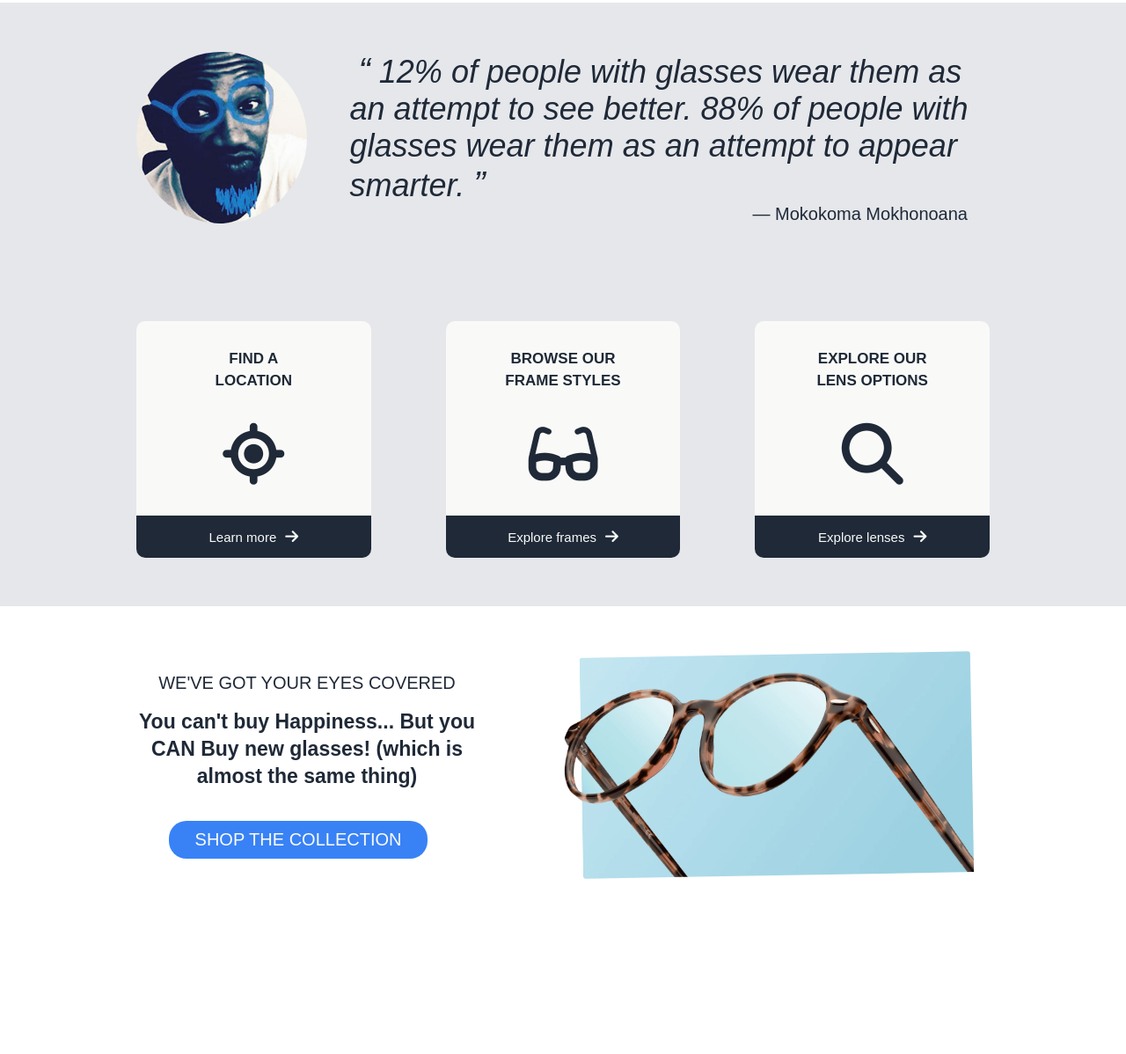
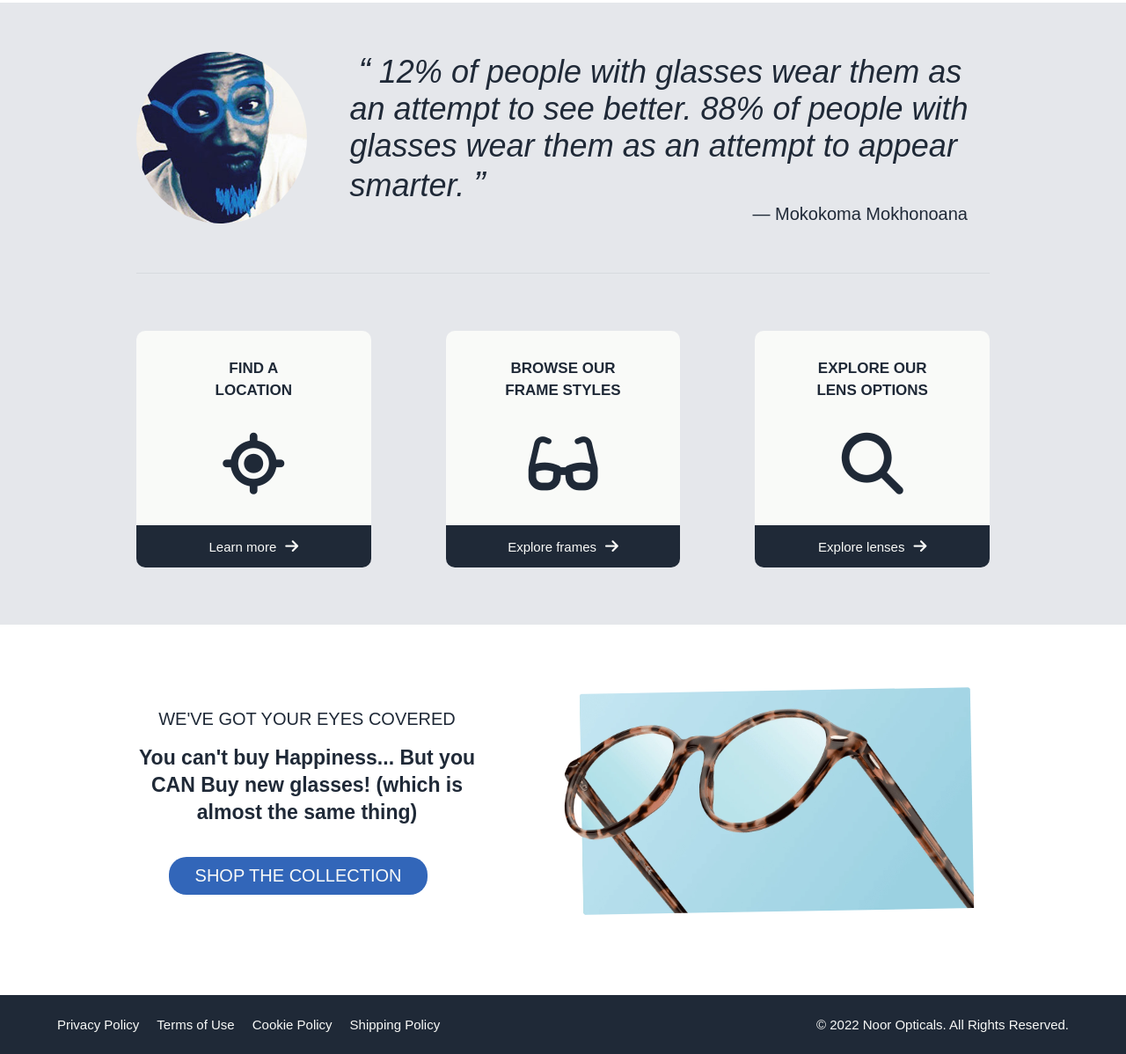
Before and after one commit to Hamza-Aziane/noor-opticals-LP, a plain HTML site: page index.html in a window 1280 px wide. Shown: the part 977-2175 px from the top of the page at 88% size. Before the commit the page ends 2027 px from the top, so only its background shows below. Drawn offline with Linux system fonts and the light colour scheme.

Commit message:
Add footer

```diff
--- a/index.html
+++ b/index.html
@@ -10,8 +10,10 @@
     <title>Noor Opticals</title>
 </head>
 <body>
+    <!-- Header -->
     <header>
         <div class="container">
+            <!-- Navbar -->
             <nav class="navbar">
                 <img class="logo" src="./images/logo.png" alt="Noor Opticals logo">
                 <ul class="links">
@@ -22,6 +24,7 @@
                     <li><a href="#">Locations</a></li>
                 </ul>
             </nav>
+            <!-- Hero -->
             <div class="hero">
                 <div class="hero-text">
                     <h1>Custom-Tailored Eyewear</h1>
@@ -35,6 +38,7 @@
             </div>
         </div>
     </header>
+    <!-- Info section -->
     <div class="container">
         <section class="info-section">
             <h2>The future of premium eyewear</h2>
@@ -70,8 +74,10 @@
             </div>
         </section>
     </div>
+    <!-- Inspiration section -->
     <section class="inspiration-section">
         <div class="container">
+            <!-- Quote -->
             <div class="quote">
                 <img src="./images/mokokoma-mokhonoana.jpg" alt="Mokokoma Mokhonoana Photo">
                 <figure>
@@ -81,6 +87,7 @@
                     <figcaption> — Mokokoma Mokhonoana</figcaption>
                 </figure>
             </div>
+            <!-- Cards -->
             <div class="cards">
                 <div class="card">
                     <h3>Find a location</h3>
@@ -106,6 +113,7 @@
             </div>
         </div>
     </section>
+    <!-- CTA section -->
     <div class="container">
         <section class="cta-section">
             <div class="cta-text">
@@ -116,5 +124,14 @@
             <img class="cta-image" src="./images/cta-image.png" alt="Photo of eyeglasses">
         </section>
     </div>
+    <footer>
+        <ul class="links">
+            <li><a href="#">Privacy Policy</a></li>
+            <li><a href="#">Terms of Use</a></li>
+            <li><a href="#">Cookie Policy</a></li>
+            <li><a href="#">Shipping Policy</a></li>
+        </ul>
+        <p>&copy; 2022 Noor Opticals. All Rights Reserved.</p>
+    </footer>
 </body>
 </html>
--- a/style.css
+++ b/style.css
@@ -1,7 +1,6 @@
 :root {
     --color-primary: #1F2937;
-    /* --color-primary-light: #ffffff; */
-    --color-secondary: #3882F6;
+    --color-secondary: #3266b9;
     --color-tertiary: #E5E7EB;
     --color-header-text: #F9FAF8;
 }
@@ -166,7 +165,9 @@ button {
     display: flex;
     align-items: center;
     gap: 5%;
-    padding: 55px;
+    padding: 55px 0;
+    margin: 0 55px;
+    border-bottom: 1px double #1f293712;
 }
 
 .inspiration-section img {
@@ -205,7 +206,7 @@ button {
     display: flex;
     justify-content: center;
     gap: 85px;
-    padding: 55px;
+    padding: 65px 55px;
 }
 
 .inspiration-section .cards .card {
@@ -251,7 +252,7 @@ button {
 /* CTA-section */
 .cta-section {
     display: flex;
-    padding: 55px;
+    padding: 75px 55px 95px;
     justify-content: space-between;
     line-height: 1.35;
 }
@@ -284,3 +285,22 @@ button {
     padding-right: 20px;
     transform: rotate(-1deg);
 }
+
+/* Footer */
+footer {
+    background-color: var(--color-primary);
+    display: flex;
+    justify-content: space-between;
+    padding: 25px 65px;
+}
+
+footer .links {
+    display: flex;
+    list-style-type: none;
+    gap: 2rem;
+}
+
+footer .links a, footer p {
+    color: var(--color-header-text);
+    font-size: 1.5rem;
+}
```
